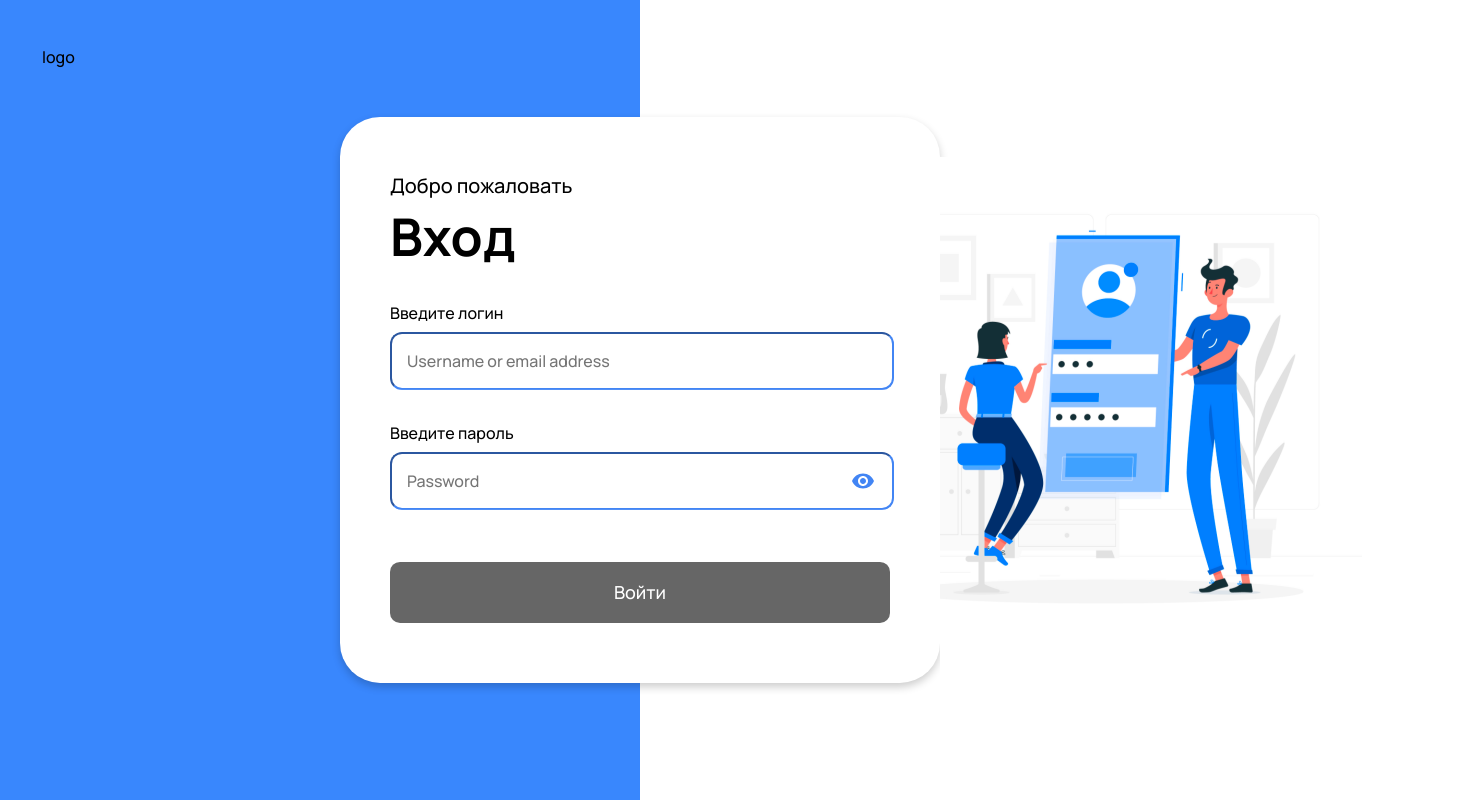
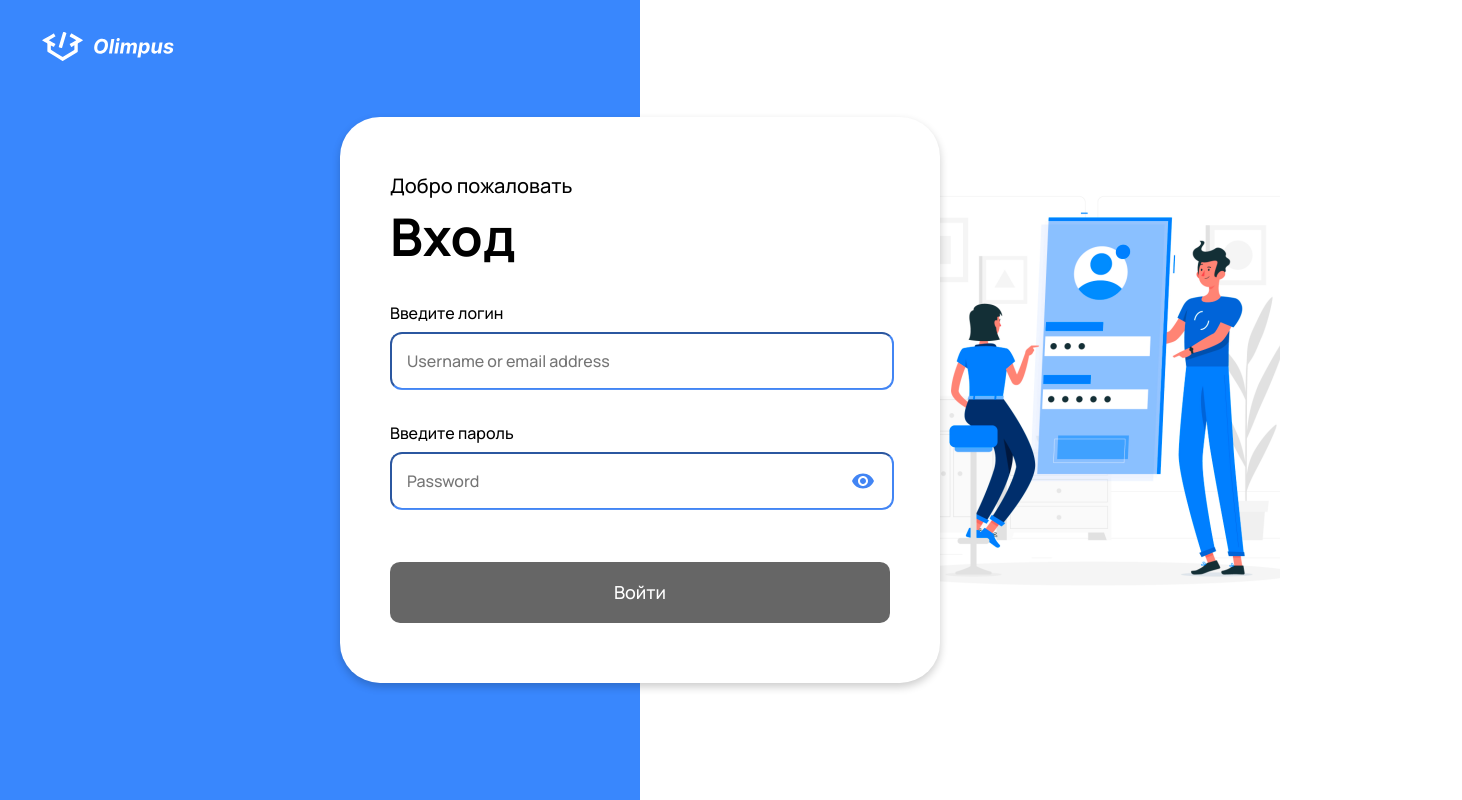
Before and after one commit to edmeow/olympus, a React (Create React App) app in the folder front-end/: page /login in a window 1280 px wide. Shown: the whole page, 1462 px wide, since content can reach past the window. Built offline with nearby package versions, Linux system fonts and the light colour scheme.

Commit message:
refactor: update background and logo

```diff
--- a/front-end/src/components/LoginForm/LoginForm.tsx
+++ b/front-end/src/components/LoginForm/LoginForm.tsx
@@ -11,6 +11,7 @@ import './loginForm.scss';
 import axios, { AxiosError } from 'axios';
 import VisibilityIcon from '@mui/icons-material/Visibility';
 import VisibilityOffIcon from '@mui/icons-material/VisibilityOff';
+import LoginBack from '../../utils/icons/login-form-bg-Image.png';
 
 const LoginForm = () => {
     const [passwordShown, setPasswordShown] = useState(false);
--- a/front-end/src/components/LoginForm/loginForm.scss
+++ b/front-end/src/components/LoginForm/loginForm.scss
@@ -119,19 +119,4 @@
         color: red;
         margin-top: 0px;
     }
-
-    &::after {
-        content: '';
-        left: 600px;
-        background-image: url('../../utils/icons/login-form-bg-Image.png');
-        background-size: cover;
-        background-repeat: no-repeat;
-        max-width: 100%;
-        max-height: 100%;
-        width: 522px;
-        height: 522px;
-        z-index: 0;
-        background-position: -100px;
-        position: absolute;
-    }
 }
--- a/front-end/src/pages/LoginPage/LoginPage.scss
+++ b/front-end/src/pages/LoginPage/LoginPage.scss
@@ -1,15 +1,28 @@
 .form-container {
+    background: linear-gradient(to right, #3987FD 50%, white 50%);
     width: 100%;
     height: 100vh;
     display: flex;
-    &__left {
-        background: rgb(57, 135, 253);
-        width: 100%;
-        height: 100vh;
+    position: relative;
+    justify-content: center;
+    align-items: center;
+    &__logo {
+        position: absolute;
+        top: 0;
+        left: 0;
+        padding: 32px 42px;
+        filter: brightness(0) invert(1);
     }
-    &__right {
-        background-color: white;
-        width: 100%;
-        height: 100vh;
+    &__back {
+        left: 65%;
+        transform: translateX(-65%);
+        max-width: 100%;
+        max-height: 100%;
+        width: 522px;
+        height: 522px;
+        z-index: 0;
+        position: absolute;
+        top: 50%;
+        transform: translateY(-50%);
     }
 }
--- a/front-end/src/pages/LoginPage/LoginPage.tsx
+++ b/front-end/src/pages/LoginPage/LoginPage.tsx
@@ -5,6 +5,8 @@ import { AxiosError } from 'axios';
 import { useNavigate } from 'react-router-dom';
 import { Context } from '../..';
 import './LoginPage.scss';
+import Logo from "../../utils/icons/logo.svg"
+import LoginBack from '../../utils/icons/login-form-bg-Image.png';
 
 function LoginPage() {
     const { store } = useContext(Context);
@@ -56,12 +58,9 @@ function LoginPage() {
 
     return (
         <div className="form-container">
-            <div className="form-container__left">
-                {/* add logo  */}
-                <p style={{ padding: '32px 42px' }}>logo</p>
-            </div>
-            <div className="form-container__right"></div>
+            <img src={Logo} alt="logo" className="form-container__logo"/>
             <LoginForm />
+            <img src={LoginBack} alt="login-background" className="form-container__back"/>
         </div>
     );
 }
```
